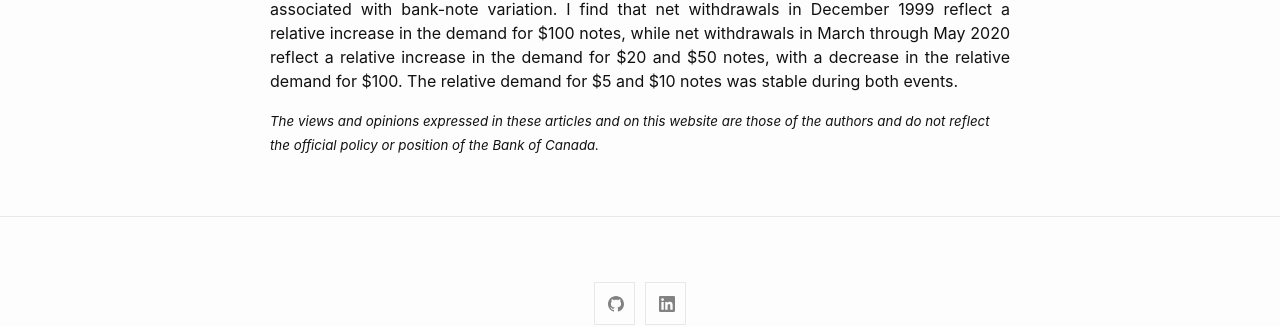
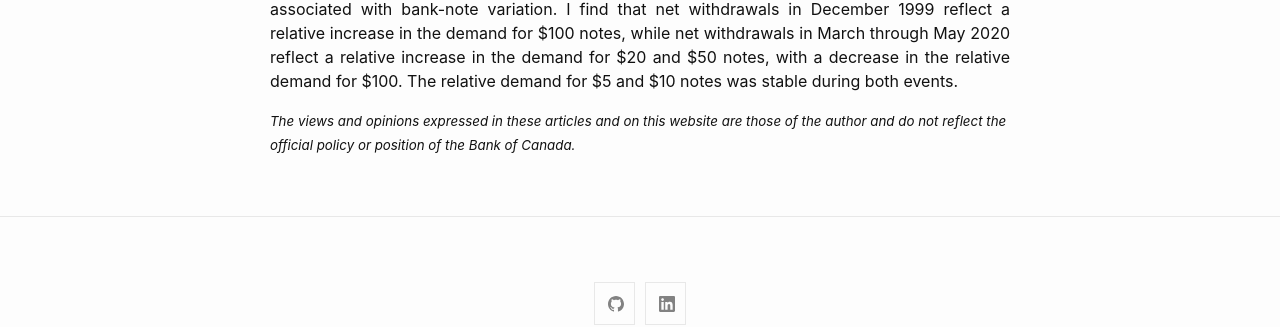
Before and after one commit to rjm001/rjm001.github.io, a Jekyll site: the page built from about.md, in a window 1280 px wide. Shown: the part 746-1073 px from the top of the page. Built offline with Jekyll 4.4.1, drawn with Linux system fonts in a browser that asks for light colours.

Commit message:
Update index.md

```diff
--- a/about.md
+++ b/about.md
@@ -16,4 +16,4 @@ permalink: /research/
 <p><div style="text-align: justify"><strong>Abstract:</strong> I study the volatility of the demand for Canadian bank notes from January 1998 until August 2020. I use GARCH variance estimates, semi-parametric regression, and visualizations as my primary analytic tools. I find bank-note variation is highest from December 1999 through January 2000 and from March 2020 through May 2020. December 1999 through January 2000 correspond to the swift run-up and subsequent lapse of the Year 2000 (Y2K) Crisis fears in Canada. March 2020 through May 2020 correspond to the height of Canadian COVID-19 cases and government responses. In contrast, times of other recent financial crises are weakly associated with bank-note variation. I find that net withdrawals in December 1999 reflect a relative increase in the demand for $100 notes, while net withdrawals in March through May 2020 reflect a relative increase in the demand for $20 and $50 notes, with a decrease in the relative demand for $100. The relative demand for $5 and $10 notes was stable during both events. </div></p>
 
 
-<small> <i>The views and opinions expressed in these articles and on this website are those of the authors and do not reflect the official policy or position of the Bank of Canada. </i> </small>
+<small> <i>The views and opinions expressed in these articles and on this website are those of the author and do not reflect the official policy or position of the Bank of Canada. </i> </small>
```
Also changed, not shown: 2 other files.
